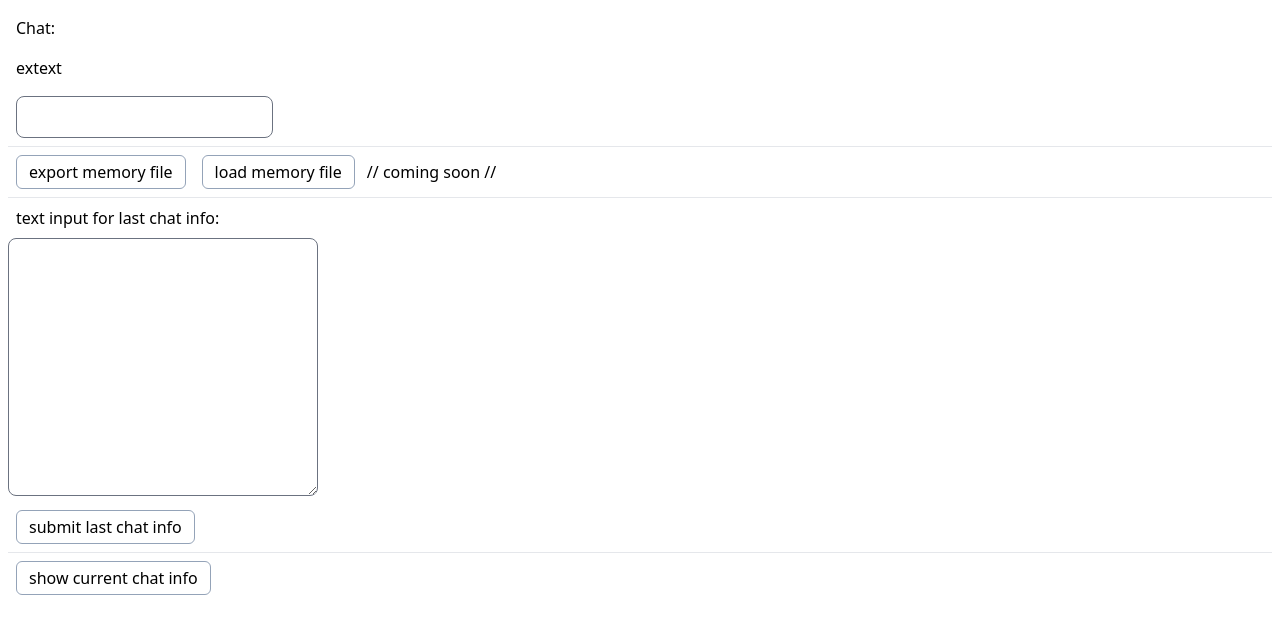
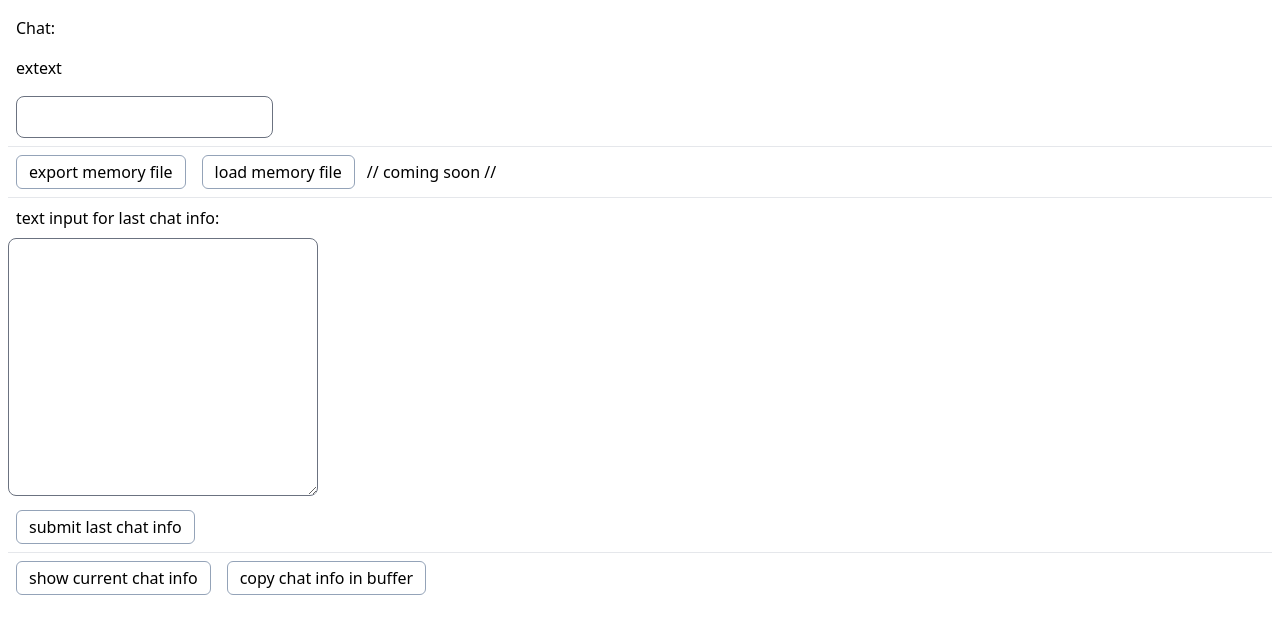
Before and after one commit to zuxeld/neii2js, a Vue app: page / in a window 1280 px wide. Shown: the top 634 px of the page. Built offline with nearby package versions, Linux system fonts and the light colour scheme.

Commit message:
feat: add butt. for copy chat history in clipboard

```diff
--- a/src/App.vue
+++ b/src/App.vue
@@ -30,6 +30,9 @@ export default {
     showChatInfo() {
       this.showingChatTextInfo = chatCore.getChatHistory();
     },
+    copyInClipboardChatInfo() {
+      navigator.clipboard.writeText(this.showingChatTextInfo);
+    },
 
   },
 }
@@ -53,6 +56,7 @@ export default {
     <button @click.left="submitLastChat" type="button" class="px-3 py-1 m-2  border border-slate-400 rounded-md hover:bg-slate-200 active:bg-slate-500">submit last chat info</button>
     <hr>
     <button @click.left="showChatInfo" type="button" class="px-3 py-1 m-2  border border-slate-400 rounded-md hover:bg-slate-200 active:bg-slate-500">show current chat info</button>
+    <button @click.left="copyInClipboardChatInfo" type="button" class="px-3 py-1 m-2  border border-slate-400 rounded-md hover:bg-slate-200 active:bg-slate-500">copy chat info in buffer</button>
     <p class="p-2  whitespace-pre-wrap">
       {{ showingChatTextInfo }}
     </p>
```
